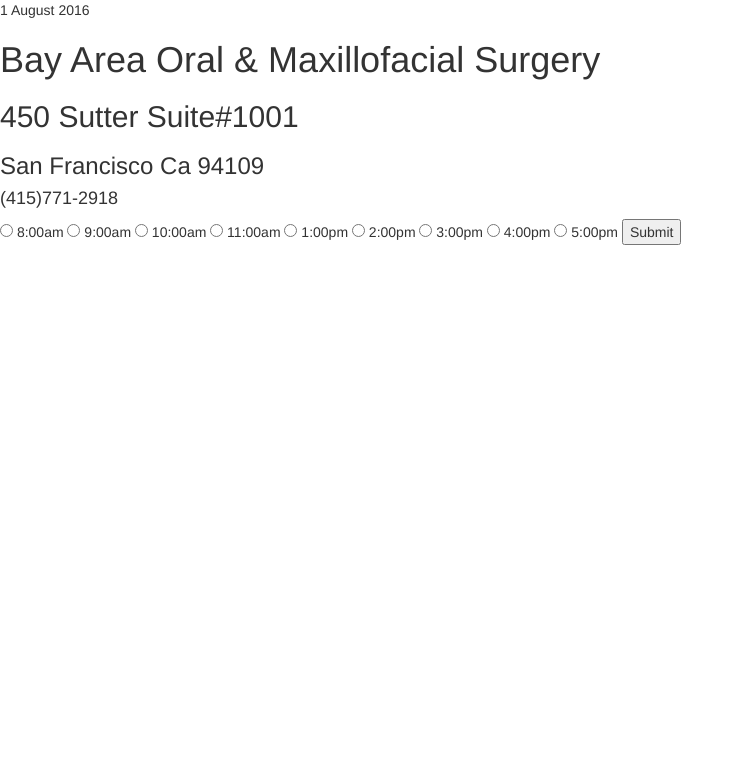
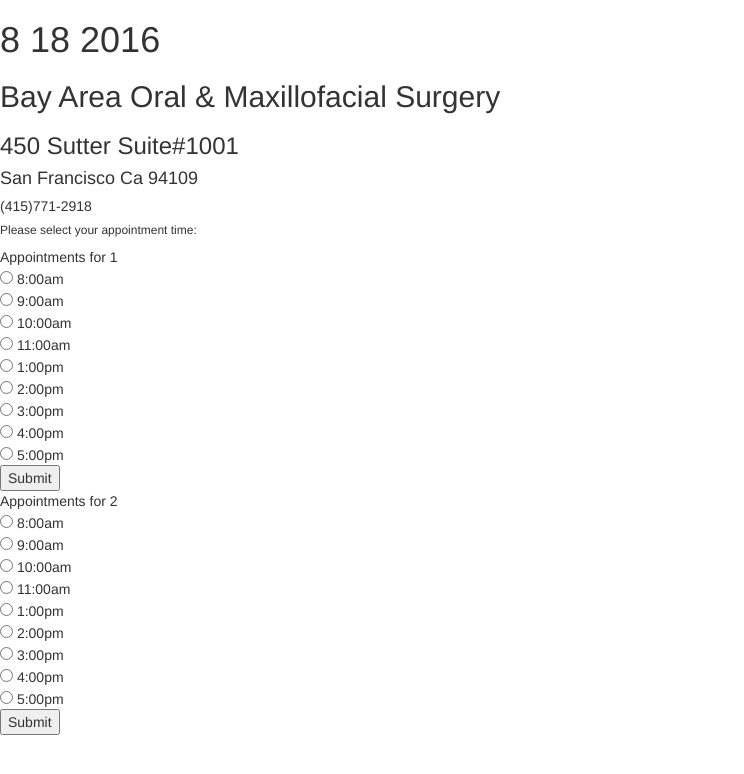
Before and after one commit to Rubamhassan/Appointment-App, a Flask app: page /appt_book in a window 1280 px wide. Shown: the top 774 px of the page, without its empty margins (0-744 px from the left). Run offline with Flask 2, Linux system fonts and the light colour scheme; some libraries are stand-ins or nearby versions.

Commit message:
changes made

```diff
--- a/server.py
+++ b/server.py
@@ -49,7 +49,7 @@
 	session['first_name'] = first_name
 
 	db.session.add(patient)
-	db.commit()
+	db.session.commit()
 
 	time_now= datetime.now()
 	td= timedelta(1)
@@ -87,8 +87,11 @@
 
 	user_name= request.form.get('user_name')
 	password=request.form.get('password')
+	print user_name
+	patient = Patient.query.filter_by(user_name=user_name).first()
+	print patient
+	first_name = patient.first_name
 
-	patient = Patient.query.filter_by(user_name=user_name).first()
 	# patient_id= patient.user_id
 
 	# all_appts = Appointment.query.filter_by(user_id=patient_id).all()
@@ -96,8 +99,9 @@
 
 	if patient.password == password:
 		session['user_name']= user_name
+		session['first_name']= first_name
 
-		return render_template("existing_user_page.html", user_name=patient.user_name)
+		return render_template("existing_user_page.html", first_name=first_name)
 	else:
 		flash("Please enter the correct password!")
 		return redirect ('plogin')
@@ -143,9 +147,27 @@
 def show_appt_book():
 	"""This will take the pts name and show the appt book"""
 	first_name= request.args.get('first_name')
-	year="2016"
-	month="August"
-	day="1"
+	# year="2016"
+	# month="August"
+	# day="1"
+	time_now= datetime.now()
+	td= timedelta(1)
+
+	first_available_day = time_now + td
+	weekdays= ['Monday','Tuesday','Wednesday','Thursday',]
+	for day in weekdays:
+		if day in weekdays:
+			first_available_day= time_now +td
+		else:
+			first_available_day= time_now +timedelta(3)
+		#get a code review for the above!!
+	day=first_available_day.day
+	month=first_available_day.month
+	year=first_available_day.year
+	print day
+	print month
+	print year
+	appointments = {}
 
 	return render_template ("appt_book.html", first_name=first_name, day=day, year=year, month=month)
 
@@ -174,14 +196,31 @@
 
 	return render_template("appt_book.html", year=year, month=month, day=day, appointments=appointments)
 
-@app.route ('/confirm_appt', methods=['GET'])
+@app.route ('/confirm_appt', methods=['POST'])
 def conf_appt():
 	""" Need to send user to another page after appt has been confirmed"""
 
-	appt_time = request.args.get('appt_time')
+	appt_time = request.form.get('appt_time')
+	provider_id, time = appt_time.split(", ")
 	first_name = session['first_name']
 
-	return render_template("confirmed.html")
+	patient = Patient.query.filter_by(first_name=first_name).first()
+	user_id =patient.user_id
+
+	created_appt= create_new_appt(user_id=user_id,
+							appt_type_id=1,
+							appt_time=time,
+							provider_id=provider_id)
+
+	db.session.add(created_appt)
+	db.session.commit()
+
+	appointments= Appointment.query.filter_by(user_id=user_id).all()
+
+	return render_template("confirmed.html",first_name=first_name, appointments=appointments)
+
+# TODO: Make /confirm_appt route for get - this shows all appointments for user
+
 if __name__ == "__main__":
 
     app.debug = True
--- a/templates/appt_book.html
+++ b/templates/appt_book.html
@@ -1,23 +1,58 @@
 {% extends "base.html" %}
 {% block content %}
 
-{{ day }} {{ month }} {{ year }}
+
 
 <form action='/confirm_appt' method='POST'>
-  <h1>Bay Area Oral & Maxillofacial Surgery </h1>
-  <h2>450 Sutter Suite#1001</h2>
-  <h3>San Francisco Ca 94109</h3>
-  <h4>(415)771-2918</h4>
-  <input type='radio' name= 'appt_time' value='8:00am'> 8:00am
-  <text>
-  <input type='radio' name= 'appt_time' value='9:00am'> 9:00am
-  <input type='radio' name= 'appt_time' value='10:00am'> 10:00am
-  <input type='radio' name= 'appt_time' value='11:00am'> 11:00am
-  <input type='radio' name= 'appt_time' value='1:00pm'> 1:00pm
-  <input type='radio' name= 'appt_time' value='2:00pm'> 2:00pm
-  <input type='radio' name= 'appt_time' value='3:00pm'> 3:00pm
-  <input type='radio' name= 'appt_time' value='4:00pm'> 4:00pm
-  <input type='radio' name= 'appt_time' value='5:00pm'> 5:00pm
+  <h1>{{ month }} {{ day }} {{ year }}</h1>
+  <h2>Bay Area Oral & Maxillofacial Surgery </h2>
+  <h3>450 Sutter Suite#1001</h3>
+  <h4>San Francisco Ca 94109</h4>
+  <h5>(415)771-2918</h5>
+             <h6>Please select your appointment time:</h6>
+             <h7>Appointments for 1</h7>
+  <br>
+  <input type='radio' name= 'appt_time' value='1, 8:00am'> 8:00am</input>
+  <br>
+  <input type='radio' name= 'appt_time' value='1, 9:00am'> 9:00am</input>
+  <br>
+  <input type='radio' name= 'appt_time' value='1, 10:00am'> 10:00am</input>
+  <br>
+  <input type='radio' name= 'appt_time' value='1, 11:00am'> 11:00am</input>
+  <br>
+  <input type='radio' name= 'appt_time' value='1, 1:00pm'> 1:00pm</input>
+  <br>
+  <input type='radio' name= 'appt_time' value='1, 2:00pm'> 2:00pm</input>
+  <br>
+  <input type='radio' name= 'appt_time' value='1, 3:00pm'> 3:00pm</input>
+  <br>
+  <input type='radio' name= 'appt_time' value='1, 4:00pm'> 4:00pm</input>
+  <br>
+  <input type='radio' name= 'appt_time' value='1, 5:00pm'> 5:00pm</input>
+  <br>
+  <input type="submit" class="textbox">
+  <br>
+
+  <h8>Appointments for 2</h8>
+  <br>
+  <input type='radio' name= 'appt_time' value='2, 8:00am'> 8:00am</input>
+  <br>
+  <input type='radio' name= 'appt_time' value='2, 9:00am'> 9:00am</input>
+  <br>
+  <input type='radio' name= 'appt_time' value='2, 10:00am'> 10:00am</input>
+  <br>
+  <input type='radio' name= 'appt_time' value='2, 11:00am'> 11:00am</input>
+  <br>
+  <input type='radio' name= 'appt_time' value='2, 1:00pm'> 1:00pm</input>
+  <br>
+  <input type='radio' name= 'appt_time' value='2, 2:00pm'> 2:00pm</input>
+  <br>
+  <input type='radio' name= 'appt_time' value='2, 3:00pm'> 3:00pm</input>
+  <br>
+  <input type='radio' name= 'appt_time' value='2, 4:00pm'> 4:00pm</input>
+  <br>
+  <input type='radio' name= 'appt_time' value='2, 5:00pm'> 5:00pm</input>
+  <br>
   <input type="submit" class="textbox">
 </form>
 {% endblock %}
--- a/templates/existing_user_page.html
+++ b/templates/existing_user_page.html
@@ -1,7 +1,8 @@
 {% extends "base.html" %}
 {% block content %}
-						{{ user_name }}
-			<h1>Please choose one of the following options:</h1>
+
+			<h1>Welcome back {{ first_name }}!</h1>
+			<h2>Please choose one of the following options:</h2>
 
 	<a href="/appt_book"> <button type="button" class="btn-lg btn-primary"> Schedule your appointment</button></a>
 	<br>
```
Also changed, not shown: model.py (+6 -6 lines), seed.py (+17 -0 lines), templates/confirmed.html (+11 -1 lines), templates/base.html (line endings or trailing spaces), 1 other file.
